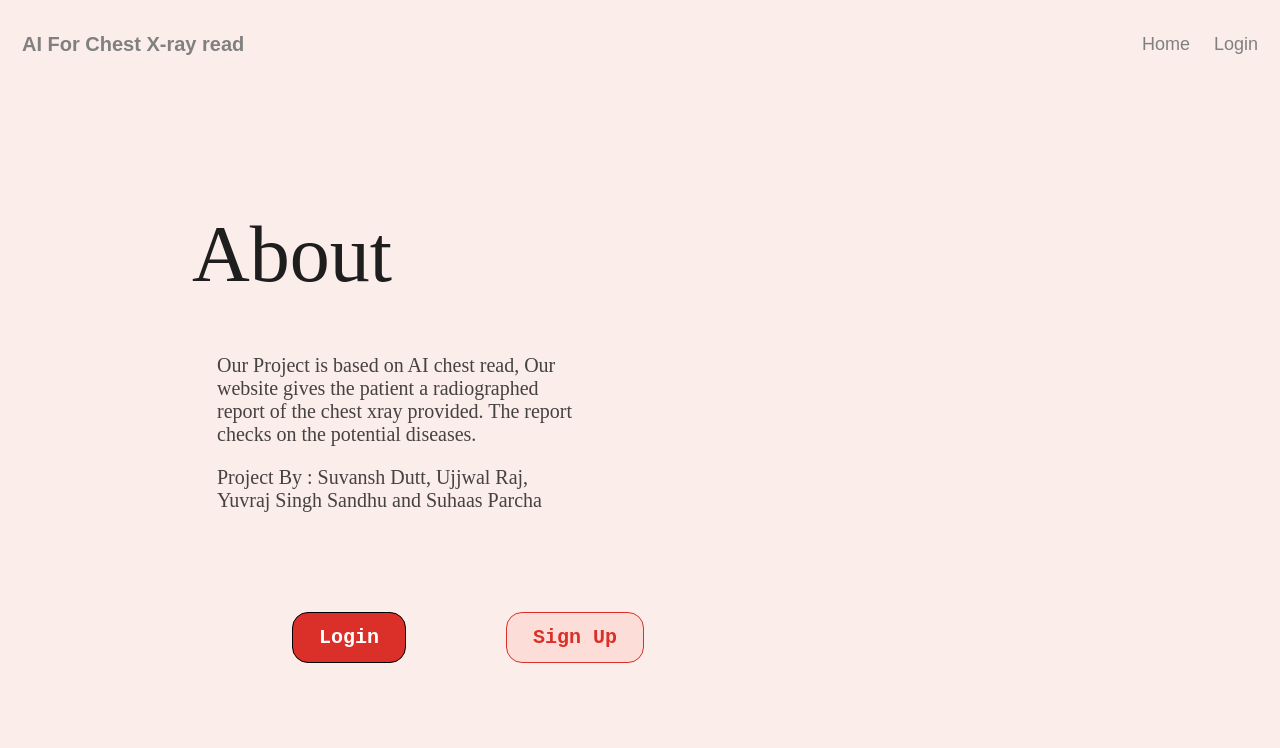
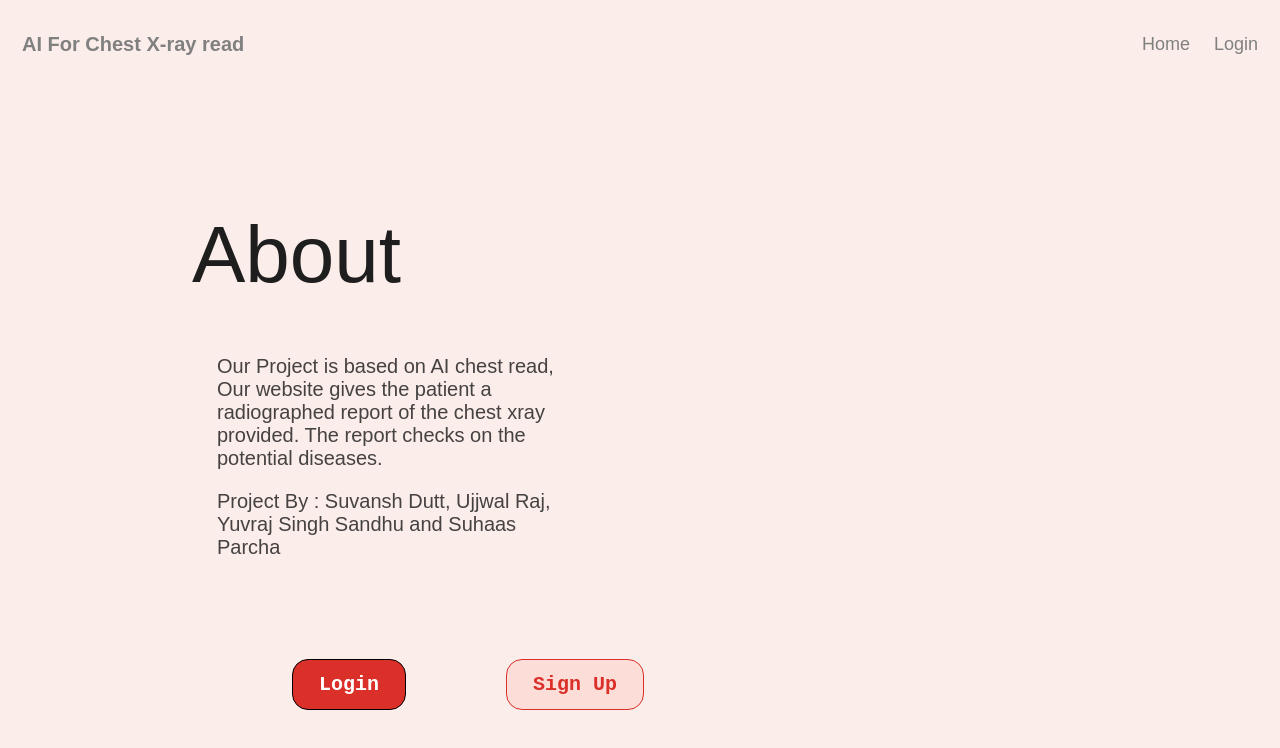
Before and after one commit to suvanshdutt/4ZP6A-capstone, a SvelteKit app: page / in a window 1280 px wide. Shown: the top 748 px of the page. Built offline with nearby package versions, Linux system fonts and the light colour scheme.

Commit message:
trying to fix #3

```diff
--- a/src/components/Login.svelte
+++ b/src/components/Login.svelte
@@ -41,13 +41,6 @@
 </main>
 
 <style>
-    :global(body) {
-        background-color: var(--background_color); /* Pinkish background */
-        color: var(--text_color);
-        font-family: 'Montserrat', sans-serif;
-        margin: 0;
-    }
-
     main {
         display: flex;
         justify-content: center;
--- a/src/components/Signup.svelte
+++ b/src/components/Signup.svelte
@@ -42,13 +42,6 @@
 </main>
 
 <style>
-    :global(body) {
-        background-color: #fceceb;
-        color: var(--text_color, #1e1e1e);
-        font-family: 'Montserrat', sans-serif;
-        margin: 0;
-    }
-
     main {
         display: flex;
         justify-content: center;
--- a/src/components/homepage.svelte
+++ b/src/components/homepage.svelte
@@ -1,6 +1,7 @@
 <script lang="ts">
     import Header from "../shared/Header.svelte";
     import Button from "../shared/Button.svelte";
+    import {base} from '$app/paths';
 
 </script>
 
@@ -11,19 +12,13 @@
             provided. The report checks on the potential diseases.</p>
         <p>Project By : Suvansh Dutt, Ujjwal Raj, Yuvraj Singh Sandhu and Suhaas Parcha </p>
         <div class="buttons">
-            <Button on:click={() => window.location.href = "/login"}>Login</Button>
-            <Button inverse={true} on:click={() => window.location.href = "/signup"}>Sign Up</Button>
+            <Button on:click={() => window.location.href = `${base}/login`}>Login</Button>
+            <Button inverse={true} on:click={() => window.location.href = `${base}/signup`}>Sign Up</Button>
         </div>
     </div>
 </main>
 
 <style>
-    :global(body) {
-        background-color: var(--background_color);
-        color: var(--text_color);
-        margin: 0;
-    }
-
     main {
         margin-top: 15vh;
         margin-left: 15vw;
--- a/src/routes/+layout.svelte
+++ b/src/routes/+layout.svelte
@@ -23,7 +23,7 @@
 
 <style>
     /* Global styles can go here */
-    body {
+    :global(body) {
         background-color: var(--background_color);
         color: var(--text_color);
         font-family: 'Montserrat', sans-serif; /* Set a consistent global font */
--- a/src/routes/+page.svelte
+++ b/src/routes/+page.svelte
@@ -1,5 +1,4 @@
 <script>
-    import App from "../App.svelte";
     import Homepage from "../components/homepage.svelte";
 </script>
 
--- a/src/shared/Header.svelte
+++ b/src/shared/Header.svelte
@@ -1,12 +1,14 @@
-<script></script>
+<script>
+    import {base} from '$app/paths';
+</script>
 
 <header>
     <nav>
         <div class="header">
-            <a class="logo" href="/">AI For Chest X-ray read</a>
+            <a class="logo" href={`${base}/login`}>AI For Chest X-ray read</a>
             <div class="header-right">
-                <a class="active" href="/">Home</a>
-                <a href="/login">Login</a>
+                <a class="active" href={`${base}/`}>Home</a>
+                <a href={`${base}/login`}>Login</a>
                 <!--              <a href="about">Contact</a>-->
                 <!--                Line above commented breaks the static page becuse Contact is not made yet-->
             </div>
--- a/vite.config.ts
+++ b/vite.config.ts
@@ -2,6 +2,5 @@ import { sveltekit } from "@sveltejs/kit/vite";
 import { defineConfig } from "vite";
 
 export default defineConfig({
-  base: "/4ZP6A-capstone",
   plugins: [sveltekit()],
 });
```
